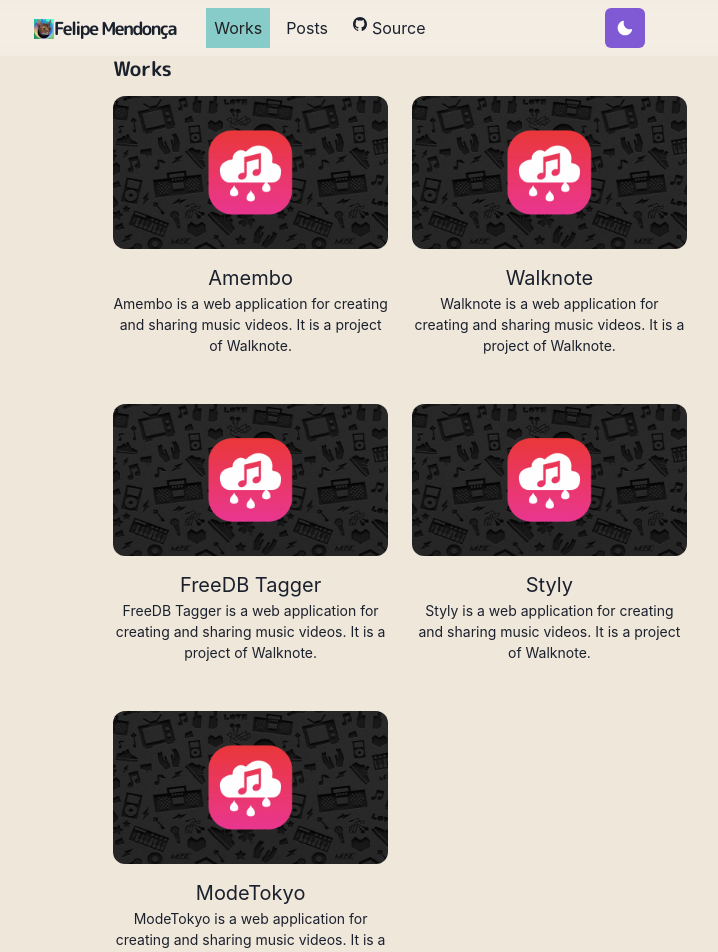
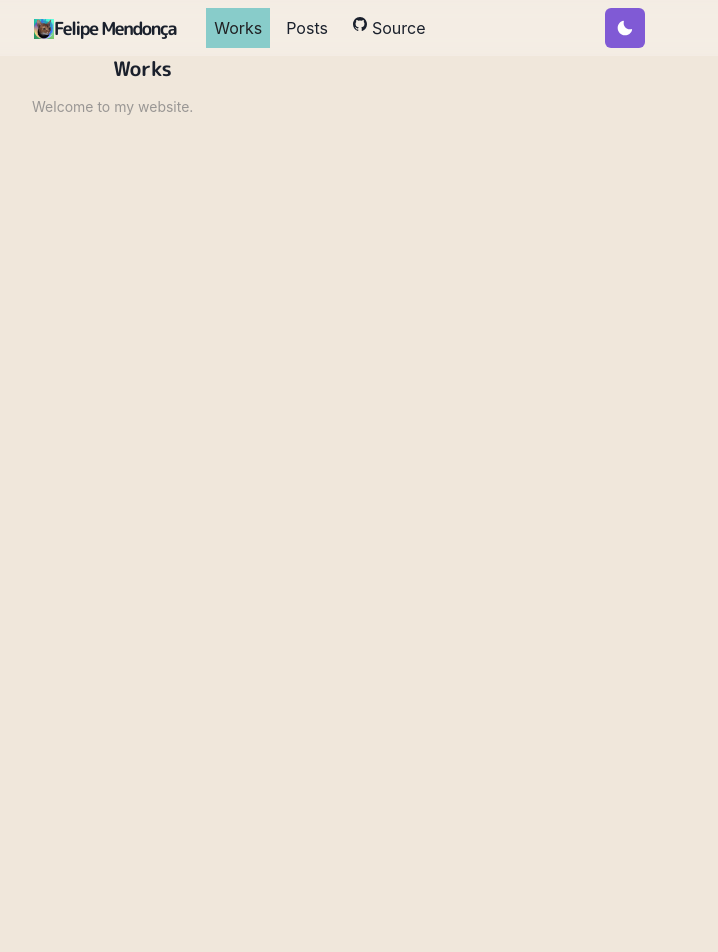
Before and after one commit to fysp11/personal-website, a Next.js app: page /works in a window 1280 px wide. Shown: the top 952 px of the page, without its empty margins (240-958 px from the left). After the commit the page ends 800 px from the top, so only its background shows below. Built offline with nearby package versions, Linux system fonts and the light colour scheme.

Commit message:
working state

```diff
--- a/components/grid-item.tsx
+++ b/components/grid-item.tsx
@@ -1,5 +1,5 @@
 import NextLink from 'next/link'
-import Image, { StaticImageData } from 'next/image'
+import Image from './image'
 import { Box, Text, LinkBox, LinkOverlay } from '@chakra-ui/react'
 import { Global } from '@emotion/react'
 import { PropsWithChildren } from 'react'
@@ -7,7 +7,7 @@
 
 interface BaseGridItemProps {
     title: string,
-    thumbnail: StaticImageData
+    thumbnail: string
 }
 
 interface GridItemProps extends BaseGridItemProps {
--- /dev/null
+++ b/components/image.tsx
@@ -0,0 +1,18 @@
+import NextImage, { ImageLoader, ImageLoaderProps, ImageProps } from "next/image";
+
+const customLoader: ImageLoader = ({ src }: ImageLoaderProps) => {
+    return src
+}
+
+const Image = (props: ImageProps) => {
+    return (
+        <NextImage
+            {...props}
+            loader={customLoader}
+            unoptimized={true}
+        />
+    );
+}
+
+
+export default Image
--- a/components/layouts/bio-header.tsx
+++ b/components/layouts/bio-header.tsx
@@ -1,5 +1,5 @@
 import { Box, chakra, Heading } from "@chakra-ui/react";
-import Image from 'next/image'
+import Image from '../image'
 
 import { PersonalProps } from "../../constants/profile";
 
--- a/components/logo.tsx
+++ b/components/logo.tsx
@@ -1,7 +1,7 @@
 import Link from 'next/link'
-import Image, { StaticImageData } from 'next/image'
 import { Text, useColorModeValue } from '@chakra-ui/react'
 import styled from '@emotion/styled'
+import Image from './image'
 
 const LogoBox = styled.span`
     font-weight: bold;
@@ -21,7 +21,7 @@
 
 interface LogoProps {
     text: string
-    logo: StaticImageData | string
+    logo: string
 }
 
 
@@ -32,7 +32,8 @@
         <Link href="/" scroll={false}>
             <a>
                 <LogoBox>
-                    <Image src={logo} width={20} height={20} alt="logo" />
+
+                    <Image src={logo} width={20} height={20} alt="logo" priority />
                     <Text
                         color={useColorModeValue('gray.800', 'whiteAlpha.900')}
                         fontFamily='M PLUS Rounded 1c", sans-serif'
--- /dev/null
+++ b/constants/assets.ts
@@ -0,0 +1 @@
+export const AVATAR_PNG = '/img/avatar.png';
--- a/constants/profile.ts
+++ b/constants/profile.ts
@@ -1,3 +1,5 @@
+import { AVATAR_PNG } from "./assets";
+
 export interface PersonalProps {
     name: string;
     bio: string;
@@ -27,7 +29,7 @@
     personal: {
         name: 'Felipe Mendonça',
         bio: 'climate/social focused, tech enthusiast',
-        avatar: '/img/avatar.png',
+        avatar: AVATAR_PNG,
     },
     social: {
         twitter: 'fysp',
--- a/constants/works.ts
+++ b/constants/works.ts
@@ -1,43 +1,40 @@
-import { StaticImageData } from "next/image";
-import thumbAmembo from '../public/images/works/walknote_eyecatch.png'
-
 export interface WorkItemData {
     id: string,
     title: string,
-    thumbnail: StaticImageData,
+    thumbnail: string,
     description: string,
 }
 
 
 export const WORKS_DATA: WorkItemData[] = [
-    {
-        id: 'amembo',
-        title: 'Amembo',
-        thumbnail: thumbAmembo,
-        description: 'Amembo is a web application for creating and sharing music videos. It is a project of Walknote.',
-    },
-    {
-        id: 'walknote',
-        title: 'Walknote',
-        thumbnail: thumbAmembo,
-        description: 'Walknote is a web application for creating and sharing music videos. It is a project of Walknote.',
-    },
-    {
-        id: 'freedbtagger',
-        title: 'FreeDB Tagger',
-        thumbnail: thumbAmembo,
-        description: 'FreeDB Tagger is a web application for creating and sharing music videos. It is a project of Walknote.',
-    },
-    {
-        id: 'styly',
-        title: 'Styly',
-        thumbnail: thumbAmembo,
-        description: 'Styly is a web application for creating and sharing music videos. It is a project of Walknote.',
-    },
-    {
-        id: 'modetokyo',
-        title: 'ModeTokyo',
-        thumbnail: thumbAmembo,
-        description: 'ModeTokyo is a web application for creating and sharing music videos. It is a project of Walknote.',
-    }
+    // {
+    //     id: 'amembo',
+    //     title: 'Amembo',
+    //     thumbnail: '/images/works/walknote_eyecatch.png',
+    //     description: 'Amembo is a web application for creating and sharing music videos. It is a project of Walknote.',
+    // },
+    // {
+    //     id: 'walknote',
+    //     title: 'Walknote',
+    //     thumbnail: '/images/works/walknote_eyecatch.png',
+    //     description: 'Walknote is a web application for creating and sharing music videos. It is a project of Walknote.',
+    // },
+    // {
+    //     id: 'freedbtagger',
+    //     title: 'FreeDB Tagger',
+    //     thumbnail: '/images/works/walknote_eyecatch.png',
+    //     description: 'FreeDB Tagger is a web application for creating and sharing music videos. It is a project of Walknote.',
+    // },
+    // {
+    //     id: 'styly',
+    //     title: 'Styly',
+    //     thumbnail: '/images/works/walknote_eyecatch.png',
+    //     description: 'Styly is a web application for creating and sharing music videos. It is a project of Walknote.',
+    // },
+    // {
+    //     id: 'modetokyo',
+    //     title: 'ModeTokyo',
+    //     thumbnail: '/images/works/walknote_eyecatch.png',
+    //     description: 'ModeTokyo is a web application for creating and sharing music videos. It is a project of Walknote.',
+    // }
 ]
--- a/next.config.js
+++ b/next.config.js
@@ -1,7 +1,20 @@
 /** @type {import('next').NextConfig} */
 const nextConfig = {
   reactStrictMode: true,
-  swcMinify: true
+  swcMinify: true,
+  optimizeImages: false,
+  images: {
+    loader: 'custom'
+  },
+  exportPathMap: async function (
+    _defaultPathMap,
+    { _dev, _dir, _outDir, _distDir, _buildId }
+  ) {
+    return {
+      "/": { page: "/" },
+      "/works": { page: "/works" },
+    };
+  }
 }
 
 module.exports = nextConfig
--- a/package.json
+++ b/package.json
@@ -4,7 +4,7 @@
   "private": true,
   "scripts": {
     "dev": "next dev",
-    "build": "next build",
+    "build": "next build && next export -o dist",
     "start": "next start",
     "lint": "next lint"
   },
@@ -14,9 +14,12 @@
     "@emotion/react": "^11.9.0",
     "@emotion/styled": "^11.8.1",
     "next": "12.1.6",
+    "next-compose-plugins": "^2.2.1",
+    "next-optimized-images": "^2.6.2",
     "react": "18.1.0",
     "react-dom": "18.1.0",
     "react-icons": "^4.3.1",
+    "sharp": "^0.30.4",
     "three": "^0.140.0"
   },
   "devDependencies": {
```
Also changed, not shown: pages/posts.tsx (deleted, +0 -69 lines), 2 other files (tests, documents, lock files or other folders).
